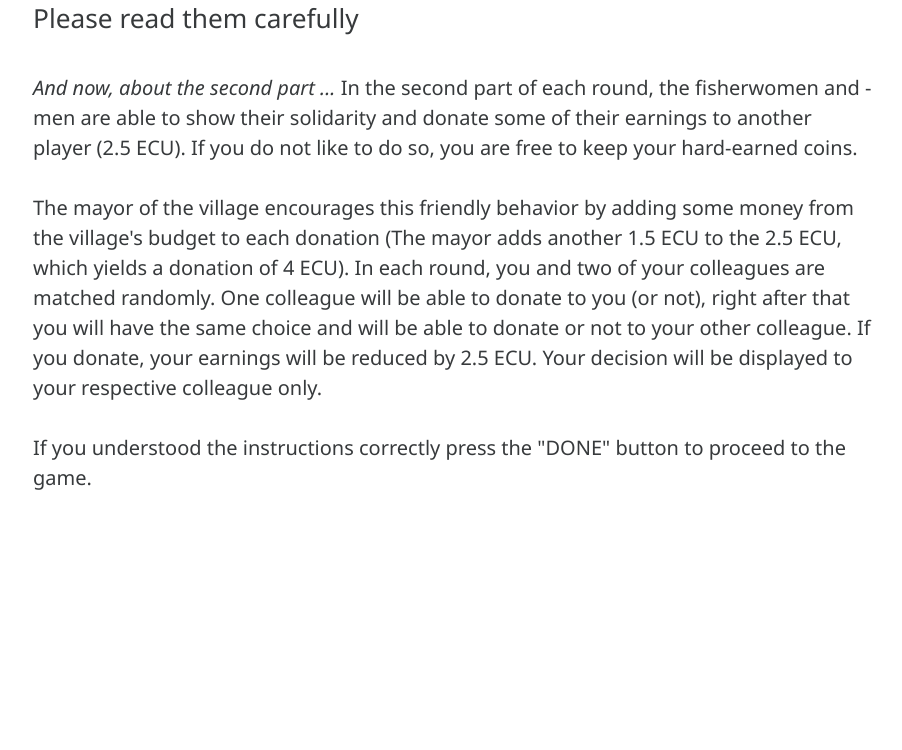
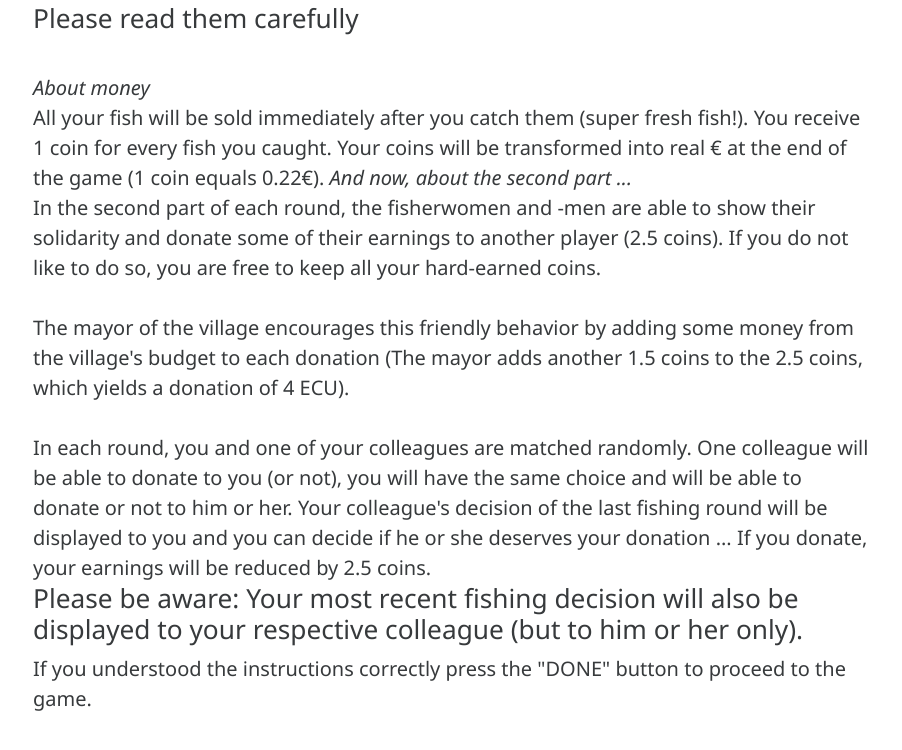
Before and after one commit to tr-2019/tragedy-revisited, a website: page public/instructions2.htm in a window 1280 px wide. Shown: the part 50-800 px from the top of the page, without its empty margins (187-1089 px from the left). Drawn offline with Linux system fonts and the light colour scheme; files that its build step writes are made by us from their sources.

Commit message:
Update instructions2.htm

```diff
--- a/public/instructions2.htm
+++ b/public/instructions2.htm
@@ -8,21 +8,30 @@
     <h3>Please read them carefully</h3>
     <div id="instructions2">
       <br>
+      <em> About money </em>
+      <br>
+      All your fish will be sold immediately after you catch them (super fresh fish!).
+      You receive 1 coin for every fish you caught.
+      Your coins will be transformed into real € at the end of the game (1 coin equals 0.22€).
       <em> And now, about the second part ... </em>
+      <br>
       In the second part of each round, the fisherwomen and -men are able to
       show their solidarity and donate some of their earnings to another player
-      (2.5 ECU). If you do not like to do so, you are free to keep your hard-earned
+      (2.5 coins). If you do not like to do so, you are free to keep all your hard-earned
       coins.
       <br><br>
       The mayor of the village encourages this friendly behavior by adding some
       money from the village's budget to each donation
-      (The mayor adds another 1.5 ECU to the 2.5 ECU, which yields a donation of 4 ECU).
-      In each round, you and two of your colleagues are matched randomly.
-      One colleague will be able to donate to you (or not), right after that you
-      will have the same choice and will be able to donate or not to your other colleague.
-      If you donate, your earnings will be reduced by 2.5 ECU.
-      Your decision will be displayed to your respective colleague only.
+      (The mayor adds another 1.5 coins to the 2.5 coins, which yields a donation of 4 ECU).
       <br><br>
+      In each round, you and one of your colleagues are matched randomly.
+      One colleague will be able to donate to you (or not), you
+      will have the same choice and will be able to donate or not to him or her.
+      Your colleague's decision of the last fishing round will be displayed to you
+      and you can decide if he or she deserves your donation ...
+      If you donate, your earnings will be reduced by 2.5 coins.
+      <h3>Please be aware: Your most recent fishing decision will also be displayed to your respective colleague
+      (but to him or her only). </h3>
     </div>
     If you understood the instructions correctly press the "DONE" button to proceed to the game.
   </div>
```
